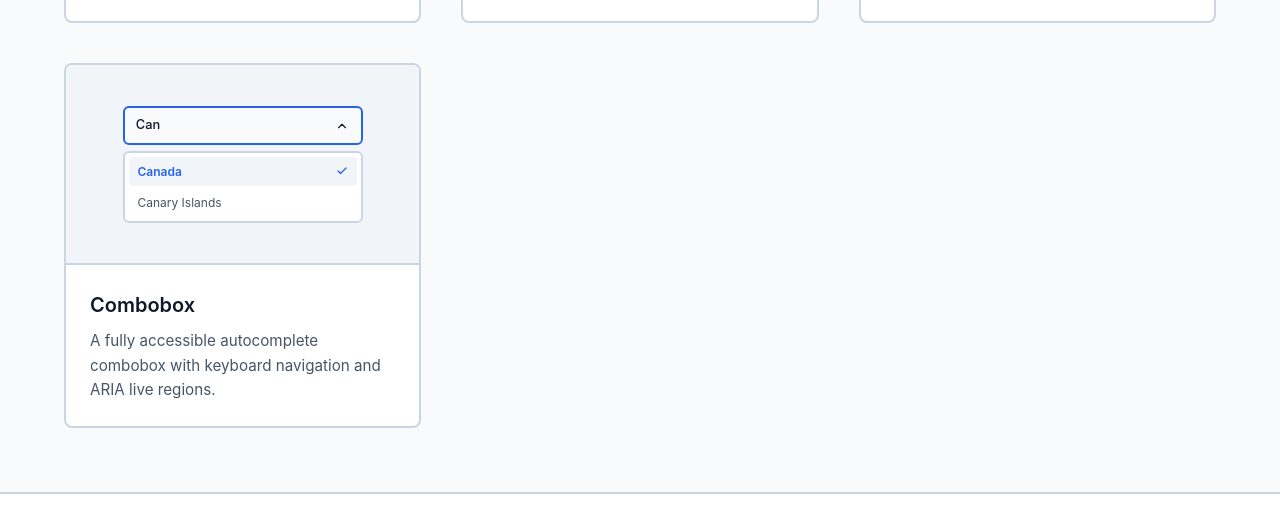
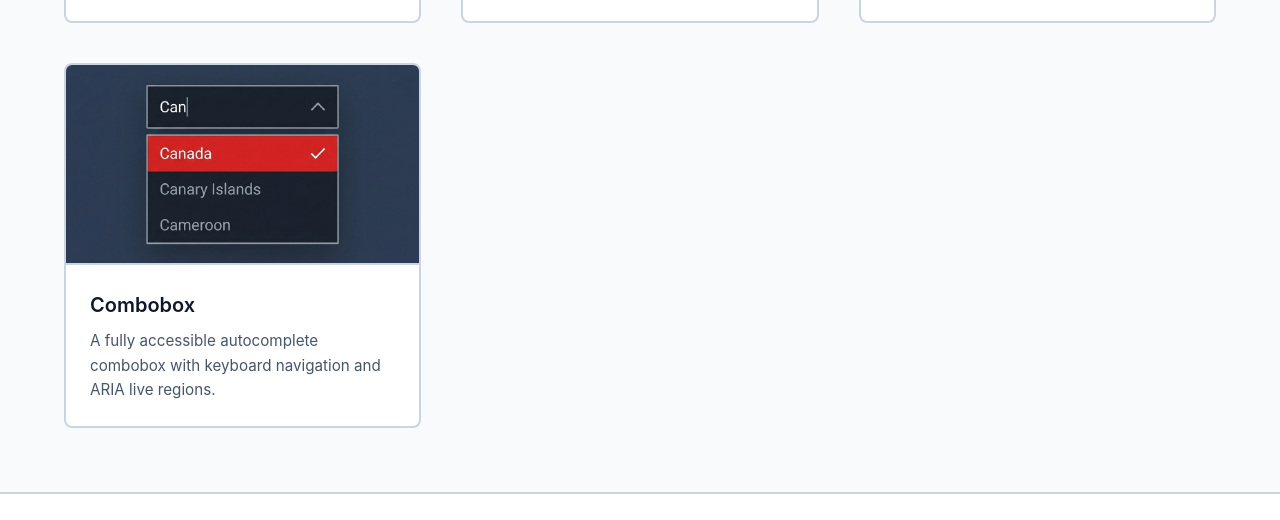
Before and after one commit to konainm/Accessible-Patterns, a website: page index.html in a window 1280 px wide. Shown: the part 859-1379 px from the top of the page. Drawn offline with Linux system fonts and the light colour scheme.

Commit message:
refactor: replace programmatic combobox preview with static asset thumbnail

```diff
--- a/css/styles.css
+++ b/css/styles.css
@@ -549,64 +549,6 @@ main:focus {
   padding: 0;
 }
 
-/* Combobox Homepage Card Miniature Preview */
-.combobox-thumbnail-preview {
-  width: 100%;
-  height: 100%;
-  display: flex;
-  align-items: center;
-  justify-content: center;
-  padding: 1.25rem;
-  background-color: var(--bg-tertiary);
-}
-
-.combobox-thumb-box {
-  width: 82%;
-  max-width: 240px;
-  display: flex;
-  flex-direction: column;
-  gap: 6px;
-}
-
-.combobox-thumb-input {
-  background-color: var(--bg-primary);
-  border: 2px solid var(--accent-primary);
-  border-radius: 6px;
-  padding: 0.45rem 0.7rem;
-  display: flex;
-  align-items: center;
-  justify-content: space-between;
-  font-size: 0.8rem;
-  font-weight: 500;
-  color: var(--text-primary);
-}
-
-.combobox-thumb-list {
-  background-color: var(--bg-secondary);
-  border: 2px solid var(--border-color);
-  border-radius: 6px;
-  padding: 4px;
-  display: flex;
-  flex-direction: column;
-  gap: 2px;
-}
-
-.combobox-thumb-item {
-  font-size: 0.75rem;
-  padding: 0.3rem 0.55rem;
-  border-radius: 4px;
-  color: var(--text-secondary);
-  display: flex;
-  align-items: center;
-  justify-content: space-between;
-}
-
-.combobox-thumb-item.active {
-  background-color: var(--bg-tertiary);
-  color: var(--accent-primary);
-  font-weight: 600;
-}
-
 /* Grid */
 .component-grid {
   display: grid;
--- a/index.html
+++ b/index.html
@@ -11,7 +11,7 @@
     <meta name="description"
     content="A curated library of universally accessible web components built with semantic HTML, W3C WAI-ARIA patterns,
     and a unified zero-build app shell.">
-    <link rel="stylesheet" href="css/styles.css?v=4">
+    <link rel="stylesheet" href="css/styles.css?v=5">
     <link rel="icon" type="image/png" href="assets/favicon.png">
     <script src="js/theme-init.js"></script>
 </head>
@@ -139,8 +139,8 @@
 
             <div id="route-announcer" class="visually-hidden" role="status" aria-live="polite" aria-atomic="true"></div>
 
-            <script src="js/registry.js?v=4"></script>
-            <script src="js/app.js?v=4"></script>
+            <script src="js/registry.js?v=5"></script>
+            <script src="js/app.js?v=5"></script>
 </body>
 
 </html>
--- a/js/app.js
+++ b/js/app.js
@@ -20,29 +20,6 @@
     const templateCache = new Map();
     const loadedStyles = new Set();
     const loadedScripts = new Map();
-
-    // Helper: create SVG icon safely without innerHTML
-    function createSvgIcon(width, height, strokeWidth, paths) {
-        const ns = 'http://www.w3.org/2000/svg';
-        const svg = document.createElementNS(ns, 'svg');
-        svg.setAttribute('width', String(width));
-        svg.setAttribute('height', String(height));
-        svg.setAttribute('viewBox', '0 0 24 24');
-        svg.setAttribute('fill', 'none');
-        svg.setAttribute('stroke', 'currentColor');
-        svg.setAttribute('stroke-width', String(strokeWidth));
-        svg.setAttribute('stroke-linecap', 'round');
-        svg.setAttribute('stroke-linejoin', 'round');
-        svg.setAttribute('aria-hidden', 'true');
-
-        paths.forEach(({ tag, attrs }) => {
-            const el = document.createElementNS(ns, tag);
-            Object.entries(attrs).forEach(([k, v]) => el.setAttribute(k, v));
-            svg.appendChild(el);
-        });
-
-        return svg;
-    }
 
     // -------------------------------------------------------------------------
     // 1. Dynamic Asset Loaders (strictly from allow-listed registry paths)
@@ -113,47 +90,6 @@
     // -------------------------------------------------------------------------
     // 2. Registry-Driven Component Grid (Homepage) & Footer Quick Links
     // -------------------------------------------------------------------------
-    function buildComboboxPreviewNode() {
-        const preview = document.createElement('div');
-        preview.className = 'combobox-thumbnail-preview';
-        preview.setAttribute('aria-hidden', 'true');
-
-        const box = document.createElement('div');
-        box.className = 'combobox-thumb-box';
-
-        const inputRow = document.createElement('div');
-        inputRow.className = 'combobox-thumb-input';
-        const inputText = document.createElement('span');
-        inputText.textContent = 'Can';
-        const chevron = createSvgIcon(14, 14, 2, [
-            { tag: 'polyline', attrs: { points: '18 15 12 9 6 15' } }
-        ]);
-        inputRow.append(inputText, chevron);
-
-        const list = document.createElement('div');
-        list.className = 'combobox-thumb-list';
-
-        const activeItem = document.createElement('div');
-        activeItem.className = 'combobox-thumb-item active';
-        const activeLabel = document.createElement('span');
-        activeLabel.textContent = 'Canada';
-        const check = createSvgIcon(12, 12, 2.5, [
-            { tag: 'polyline', attrs: { points: '20 6 9 17 4 12' } }
-        ]);
-        activeItem.append(activeLabel, check);
-
-        const secondItem = document.createElement('div');
-        secondItem.className = 'combobox-thumb-item';
-        const secondLabel = document.createElement('span');
-        secondLabel.textContent = 'Canary Islands';
-        secondItem.appendChild(secondLabel);
-
-        list.append(activeItem, secondItem);
-        box.append(inputRow, list);
-        preview.appendChild(box);
-        return preview;
-    }
-
     function renderHomeComponentGrid() {
         const grid = document.getElementById('component-grid');
         if (!grid) return;
@@ -174,8 +110,6 @@
                 img.src = component.thumbnail.src;
                 img.alt = component.thumbnail.alt;
                 imageBox.appendChild(img);
-            } else if (component.thumbnail && component.thumbnail.type === 'combobox-preview') {
-                imageBox.appendChild(buildComboboxPreviewNode());
             }
 
             const content = document.createElement('div');
--- a/js/registry.js
+++ b/js/registry.js
@@ -95,7 +95,9 @@ window.APP_REGISTRY = Object.freeze({
             scripts: Object.freeze(['js/combobox.js?v=3']),
             keywords: Object.freeze(['combobox', 'autocomplete', 'select', 'dropdown', 'listbox', 'option', 'aria-activedescendant', 'live region']),
             thumbnail: Object.freeze({
-                type: 'combobox-preview'
+                type: 'image',
+                src: 'assets/combobox_thumbnail.png',
+                alt: 'Preview of the sleek dark mode autocomplete combobox'
             })
         })
     ])
```
Also changed, not shown: assets/combobox_thumbnail.png (added).
